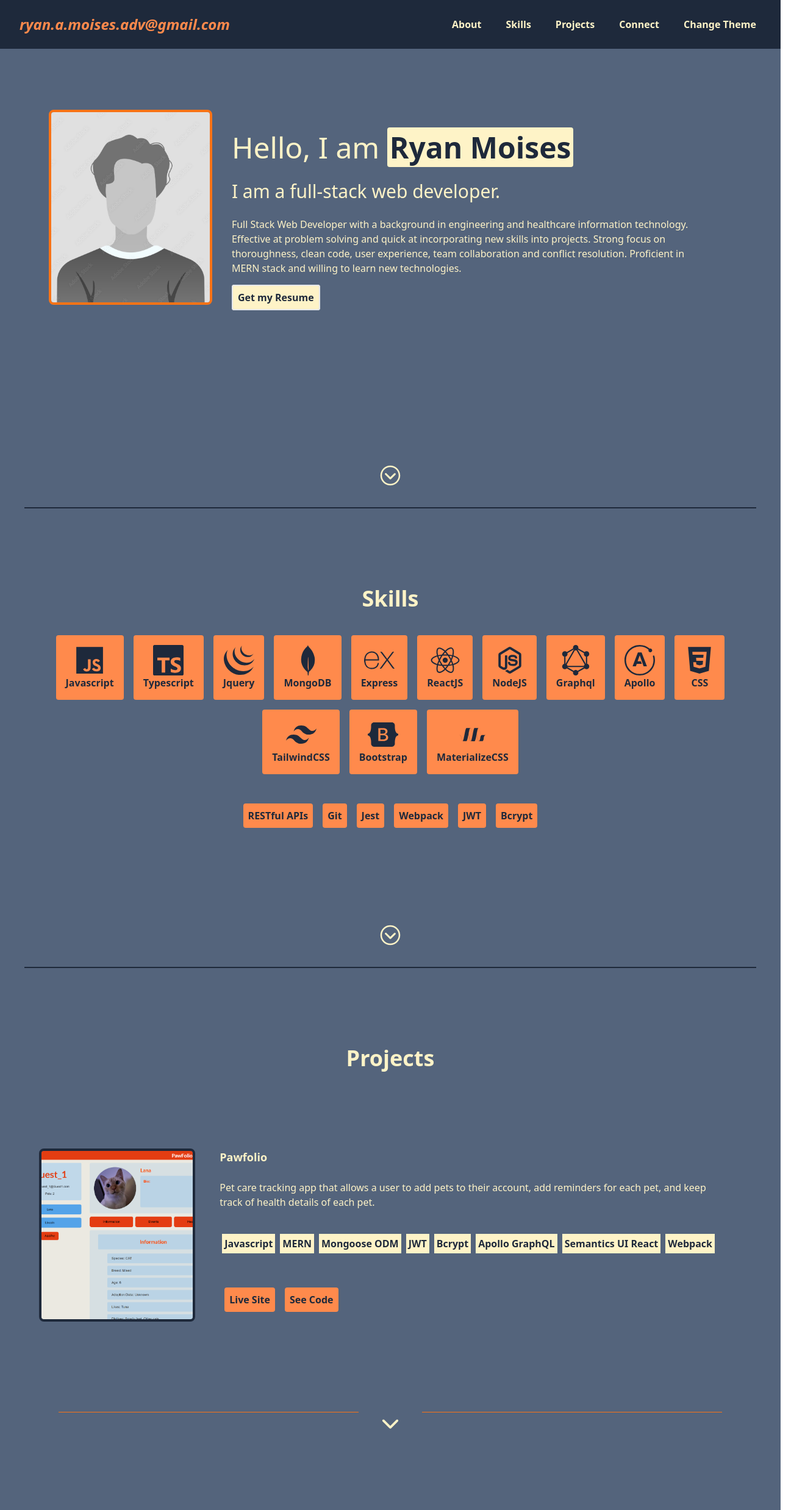
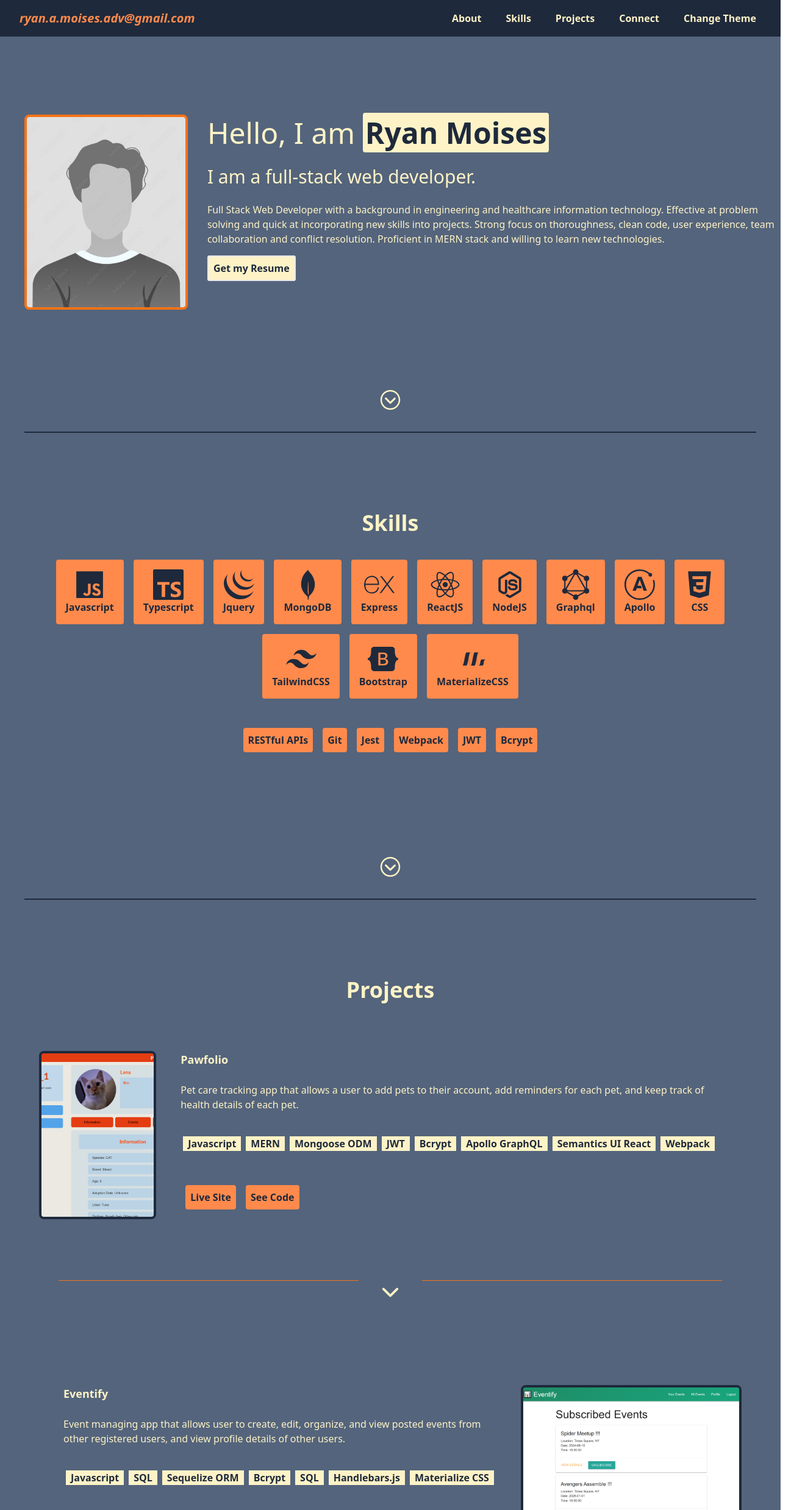
Before and after one commit to RyanMoises5/React-Portfolio, a React (Vite) app: page / in a window 1280 px wide. Shown: the top 2477 px of the page at 61% size, 1320 px wide, since content can reach past the window. Built offline with nearby package versions, Linux system fonts and the light colour scheme.

Commit message:
Added styling corrections to About component

```diff
--- a/src/components/About.jsx
+++ b/src/components/About.jsx
@@ -7,10 +7,10 @@ function About() {
 
   return (
     <>
-      <div className='container-fluid flex items-center pb-40 mx-20 h-[85vh]' id='about'>
+      <div className='container flex py-32 mx-10' id='about'>
         <img src={portrait} className={`max-h-80 border-solid border-4 border-${theme}-secondary rounded-lg`}/>
-        <div className='p-8'>
-          <h2 className='text-5xl leading-tight mt-8'>Hello, I am <span className={`bg-${theme}-accent text-${theme}-secondary rounded font-bold px-1`}>Ryan Moises</span></h2>
+        <div className='mx-8 min-w-sm'>
+          <h2 className='text-5xl leading-tight'>Hello, I am <span className={`bg-${theme}-accent text-${theme}-secondary rounded font-bold px-1`}>Ryan Moises</span></h2>
           <br/>
           <h2 className='text-3xl'>I am a full-stack web developer.</h2>
           <br/>
--- a/src/components/Divider.jsx
+++ b/src/components/Divider.jsx
@@ -6,8 +6,8 @@ const Divider = function({ next }) {
 
   return (
     <>
-      <div className="grid item-center">
-        <a href={`#${next}`} className='h-100 justify-self-center mb-8' >
+      <div className="block grid item-center">
+        <a href={`#${next}`} className='justify-self-center mb-8' >
           <IoIosArrowDropdown size={40}/>
         </a>
         <div className={`grow border-t-2 mx-10 border-${theme}-primary`}></div>
--- a/src/components/Header.jsx
+++ b/src/components/Header.jsx
@@ -8,8 +8,8 @@ function Header() {
 
   return (
     <>
-    <div className={`header sticky top-0 container-fluid h-[8vh] bg-${theme}-secondary opacity-100 z-40 py-10 flex items-center font-bold`}>
-      <h1 className={`text-2xl text-${theme}-accent mx-8 italic`}>ryan.a.moises.adv@gmail.com</h1>
+    <div className={`header sticky top-0 container-fluid bg-${theme}-secondary opacity-100 z-40 py-4 flex items-center font-bold`}>
+      <h1 className={`text-xl text-${theme}-accent mx-8 italic`}>ryan.a.moises.adv@gmail.com</h1>
       <Navbar />
       {/* <div className="absolute right-0 mx-5">
         {navButtons.map((item, index) => (
--- a/src/components/Projects.jsx
+++ b/src/components/Projects.jsx
@@ -35,7 +35,7 @@ function Projects() {
 
   const ProjectImage = function({item}) {
     return (
-      <div className='inline-flex right-0 min-w-40 max-w-[45vh]'>
+      <div className='inline-flex right-0 min-w-40'>
         <img src={item.image} className={`border-solid border-4 border-${theme}-primary rounded-lg object-cover`}></img>
       </div>
     )
@@ -49,9 +49,12 @@ function Projects() {
         <p>{item.desc}</p>
         <div className='inline-flex py-10'>
         {item.languages.map((item, index) => (
-          <p key={index} className={`bg-${theme}-accent text-${theme}-secondary font-semibold text-nowrap p-1 mx-1`}>{item}</p>
+          <p key={index} className={`bg-${theme}-accent text-${theme}-secondary font-semibold text-nowrap px-2 mx-1`}>{item}</p>
           ))}
         </div>
+
+        {/* Needs styling editing above, items won't wrap ^^^ */}
+
         <div className='container-fluid flex relative my-4'>
           {item.url ? (
             <a href={item.url} target='blank' className={`bg-${theme}-accent-secondary text-${theme}-secondary rounded font-bold p-2 transition hover:-translate-x-1 hover:-translate-y-1 mx-2`}>Live Site</a>
@@ -86,7 +89,7 @@ function Projects() {
       <h2 className='text-4xl text-center font-bold'>Projects</h2>
       {projects.map((item, index) => (
           <div key={index} id={item.title}>
-            <div className='container-fluid flex relative py-32' >
+            <div className='container-fluid flex relative py-20 w-full' >
             {index % 2 === 0 ? (
               <>
                 <ProjectImage item={item} />
--- a/src/components/Skills.jsx
+++ b/src/components/Skills.jsx
@@ -66,7 +66,7 @@ function Skills() {
   ]
 
   return (
-    <div className='container-fluid py-32 mx-[5%] h-[85vh]' id='skills'>
+    <div className='container-fluid py-32 mx-[5%]' id='skills'>
       <h2 className='text-4xl text-center font-bold'>Skills</h2>
       <div className='flex flex-wrap justify-center my-8'>
         {skillsArr.map((item, index) => (
--- a/src/index.css
+++ b/src/index.css
@@ -4,7 +4,7 @@
 
 :root {
   --light-primary: #f8f8ed;
-  --light-secondary: #36836b;
+  --light-secondary: #52a88e;
   --light-text: #262a30;
   --light-accent: #1c2d50;
   --light-accent-secondary: #1c2d50;
```
